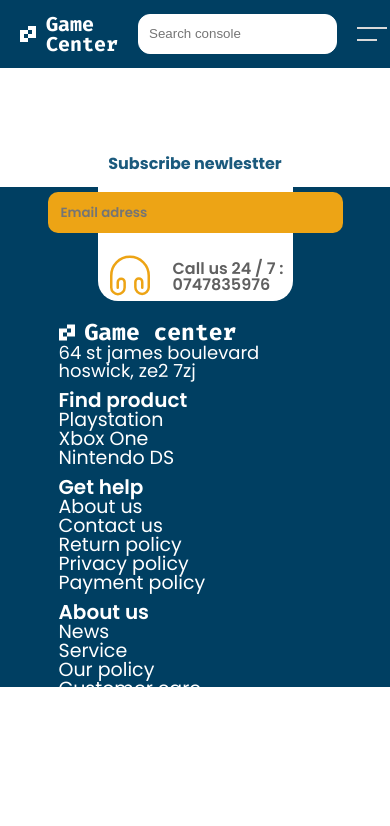
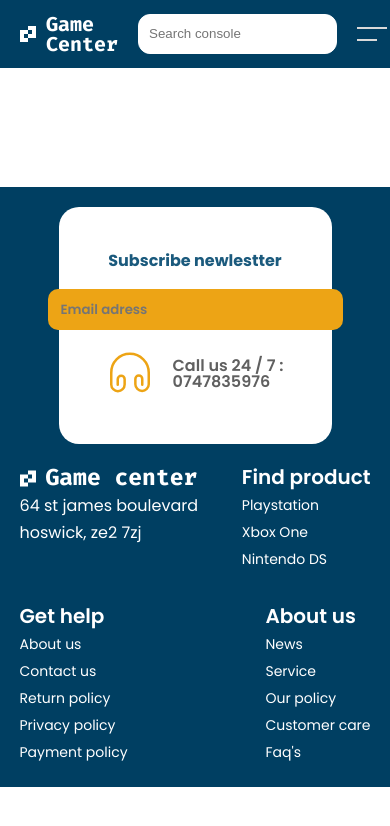
Before and after one commit to Wizuha/Game-Console-Project, a React (Create React App) app in the folder Game console project/frontend/: page / in a window 390 px wide. Shown: the top 826 px of the page. Built offline with nearby package versions, Linux system fonts and the light colour scheme.

Commit message:
responsive mobile finish

```diff
--- a/Game console project/frontend/src/components/Bottom/Bottom.css
+++ b/Game console project/frontend/src/components/Bottom/Bottom.css
@@ -77,7 +77,7 @@
 }
 
 .adress {
-    font-size: 18px;
+    font-size: 16px;
     font-family: 'Poppins Regular';
     color: white;
 }
@@ -93,10 +93,7 @@
     font-size: 20px;
 }
 
-.mid-left-bottom li{
-    font-family: 'Poppins Regular';
-    font-size: 19px;
-}
+
 
 .mid-right-bottom{
     display: flex;
@@ -109,9 +106,9 @@
     font-size: 20px;
 }
 
-.mid-right-bottom li{
+li{
     font-family: 'Poppins Regular';
-    font-size: 19px;
+    font-size: 14px;
 }
 
 .right-bottom{
@@ -125,16 +122,22 @@
     font-size: 20px;
 }
 
-.right-bottom li{
-    font-family: 'Poppins Regular';
-    font-size: 19px;
-}
 
 @media screen and (max-width: 1070px)   {
+    .bottom{
+        display: flex;
+        width: 100%;
+        height: 600px;
+        background-color: #003f62;
+        justify-content: center;
+        align-items: center;
+        left: 0;
+        flex-direction: column;
+    }
+
     .subscribe{
         display: flex;
         height: 40%;
-        width: 50%;
         gap:20px;
         justify-content: center;
         flex-direction: column;
@@ -144,10 +147,16 @@
 
     .foot-bottom{
         display: flex;
-        gap: 10px;
+        gap: 30px;
+        line-height: 1.7em;
         flex-wrap: wrap;
         margin: 20px;
+        width: 90%;
     }
 
+    .right-bottom {
+        display: flex;
+        right : 0;
+    }
 
 }
```
